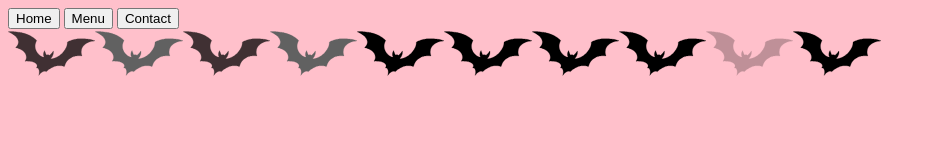
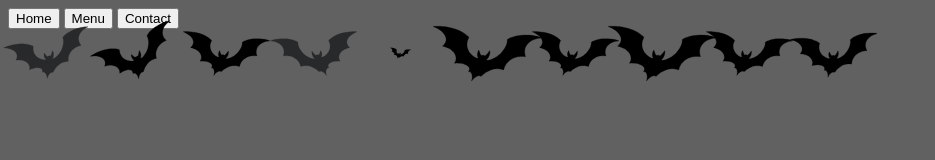
Before and after one commit to pilzpuffer/vampire-restaurant, a website built with webpack: page src/template.html in a window 1280 px wide. Shown: the whole page, without its empty margins (0-935 px from the left). Built offline with nearby package versions, Linux system fonts and the light colour scheme.

Commit message:
Added more bat variation, improved how those randomized traits are applied

```diff
--- a/src/index.js
+++ b/src/index.js
@@ -6,17 +6,25 @@ console.log('Hey, bloodsucker!');
 window.addEventListener("load", function() {
 
     let content = document.querySelector("#content");
-    let batVariety = ["gray-filter", "rotate", "wisp", "ghost", "ghoul"];
+
+    let batVariety = [["fog"], ["mirror"], ["tipsy", "boozy", "drunk", "confused", "disoriented", "lost"], ["wisp", "ghost", "ghoul"], ["fairy", "dwarf", "giant", "goliath"]];
 
     for (let i = 0; i < 10; i++) {
         let bat = document.createElement("img");
-        let selectVariant = batVariety[Math.floor(Math.random() * batVariety.length)];
-        console.log(selectVariant);
+        let selectVariant = function() {
+            let categorySelect = batVariety[Math.floor(Math.random() * batVariety.length)];
+            return categorySelect[Math.floor(Math.random() * categorySelect.length)];
+        }
+
+        let currentPick = selectVariant();
         let chance = Math.random();
         bat.src = batImage;
         bat.classList.add("bat");
             if ( chance > 0.5 ) {
-                bat.classList.add(`${selectVariant}`);
+                bat.classList.contains(`${currentPick}`) ? bat.classList.add(`${selectVariant()}`) : bat.classList.add(`${currentPick}`);
+                if (chance > 0.75) {
+                    bat.classList.contains(`${currentPick}`) ? bat.classList.add(`${selectVariant()}`) : bat.classList.add(`${currentPick}`);
+                }
             }
 
         content.appendChild(bat);
--- a/src/style.css
+++ b/src/style.css
@@ -1,9 +1,10 @@
 ::root {
-    --rotate-value: rotate(30deg);
+    --blood: rgba(122, 0, 0);
+    --ash: rgba(97, 97, 97);
 }
 
 body {
-    background-color: pink;
+    background-color: rgba(97, 97, 97);
 }
 
 #content {
@@ -14,12 +15,8 @@ body {
     height: 3em;
 }
 
-.gray-filter {
-    filter: invert(38%) sepia(0%) saturate(1098%) hue-rotate(137deg) brightness(97%) contrast(92%);
-}
-
-.rotate {
-   transform: var(--rotate-value);
+.fog {
+    filter: invert(14%) sepia(4%) saturate(434%) hue-rotate(169deg) brightness(90%) contrast(91%);
 }
 
 .wisp {
@@ -33,3 +30,47 @@ body {
 .ghoul {
     filter: opacity(75%)
 }
+
+.tipsy {
+   transform: rotate(10deg);
+}
+
+.boozy {
+    transform: rotate(20deg);
+}
+
+.drunk {
+    transform: rotate(30deg);
+}
+
+.confused {
+    transform: rotate(-10deg);
+}
+
+.disoriented {
+    transform: rotate(-20deg);
+}
+
+.lost {
+    transform: rotate(-30deg);
+}
+
+.mirror {
+    transform: scaleX(-1);
+}
+
+.fairy {
+    transform: scale(0.25)
+}
+
+.dwarf {
+    transform: scale(0.75)
+}
+
+.giant {
+    transform: scale(1.25)
+}
+
+.goliath {
+    transform: scale(2)
+}
```
Also changed, not shown: README.md.
